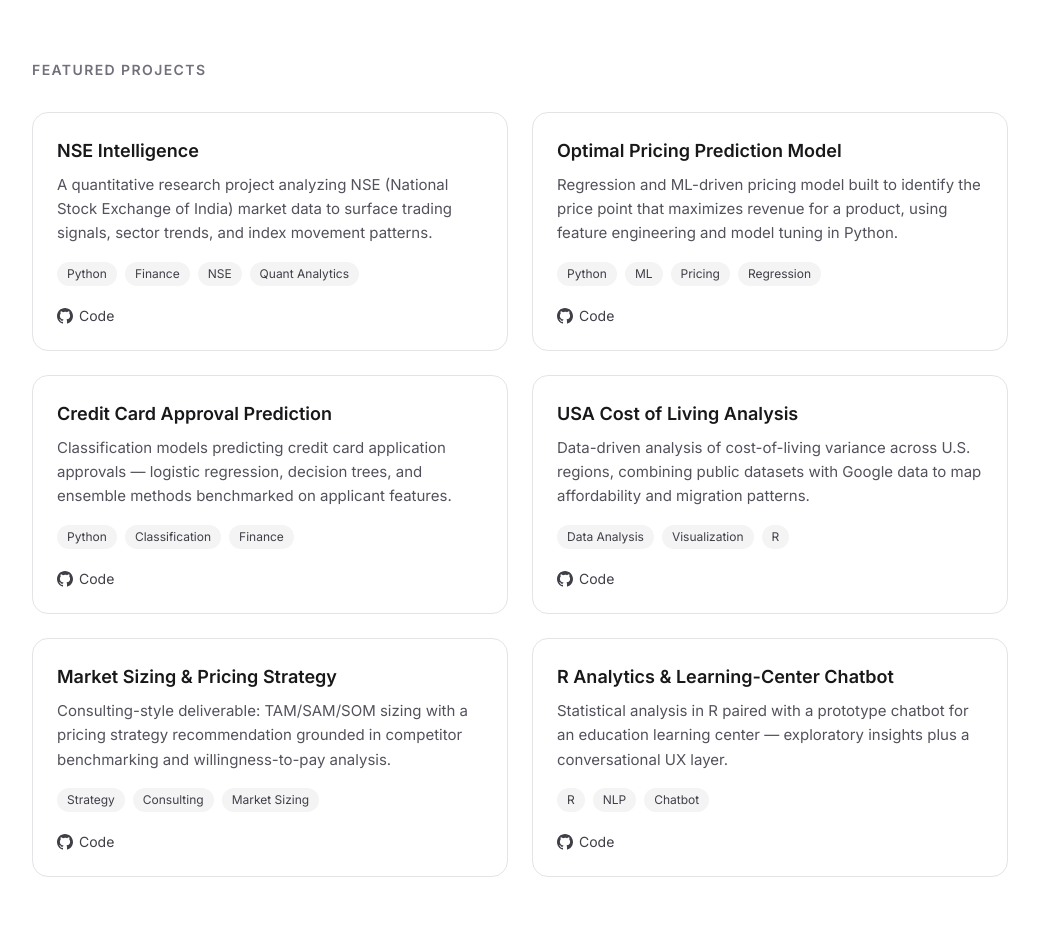
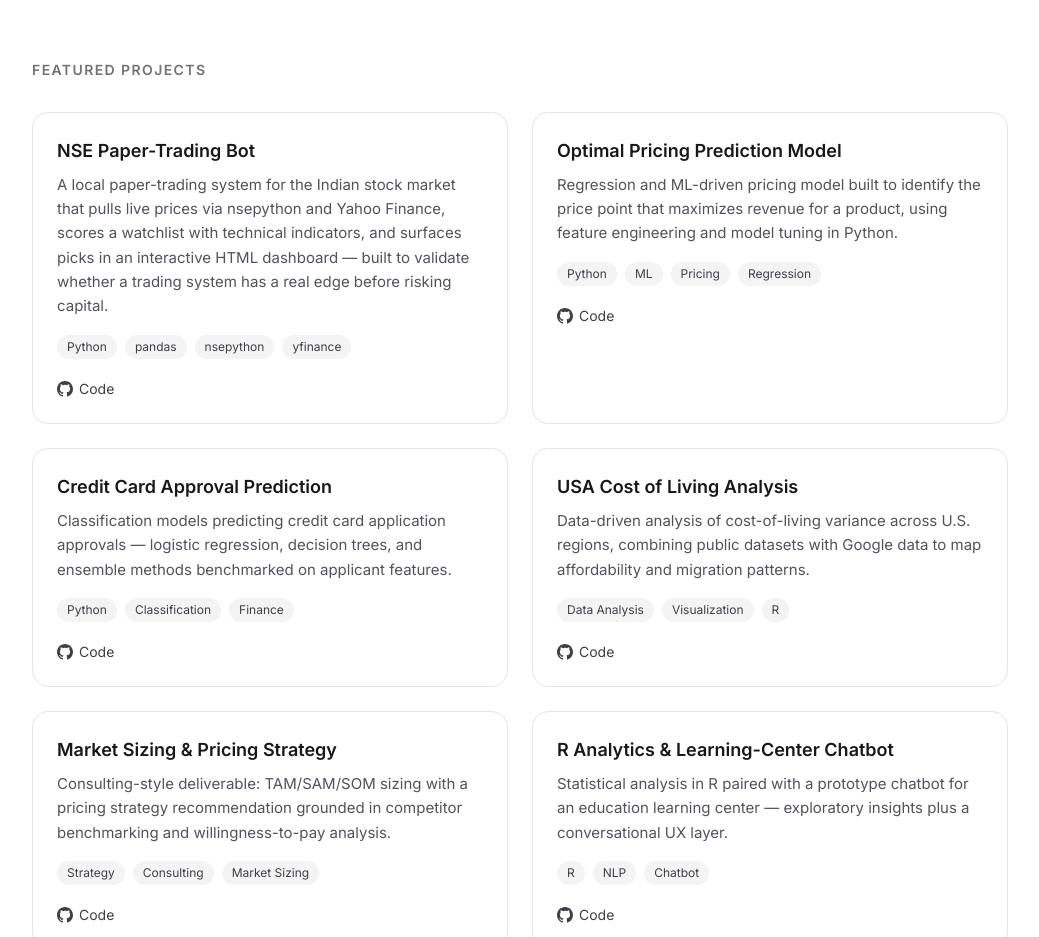
Before and after one commit to arokhith1998/adhi-portfolio, a Next.js app: page / in a window 1280 px wide. Shown: the part 2360-3297 px from the top of the page, without its empty margins (120-1159 px from the left). Built offline with nearby package versions, Linux system fonts and the light colour scheme.

Commit message:
Replace NSE Intelligence with NSE paper-trading bot

```diff
--- a/src/components/Projects.tsx
+++ b/src/components/Projects.tsx
@@ -10,12 +10,12 @@ function Github({ className }: { className?: string }) {
 
 const projects = [
   {
-    title: "NSE Intelligence",
+    title: "NSE Paper-Trading Bot",
     blurb:
-      "A quantitative research project analyzing NSE (National Stock Exchange of India) market data to surface trading signals, sector trends, and index movement patterns.",
-    tags: ["Python", "Finance", "NSE", "Quant Analytics"],
+      "A local paper-trading system for the Indian stock market that pulls live prices via nsepython and Yahoo Finance, scores a watchlist with technical indicators, and surfaces picks in an interactive HTML dashboard — built to validate whether a trading system has a real edge before risking capital.",
+    tags: ["Python", "pandas", "nsepython", "yfinance"],
     link: null,
-    repo: "https://github.com/arokhith1998/nse-intelligence",
+    repo: "https://github.com/arokhith1998/nse-bot",
   },
   {
     title: "Optimal Pricing Prediction Model",
```
